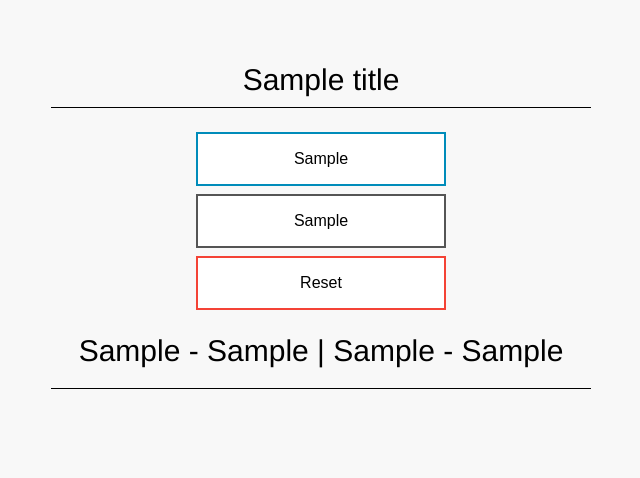
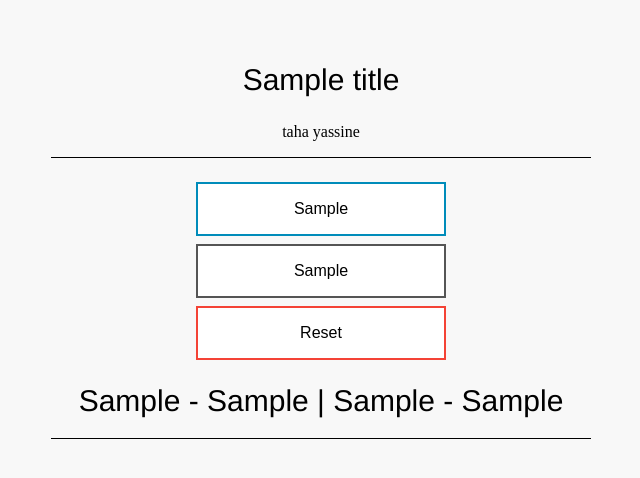
Before and after one commit to taha361/microservices, a Flask app: template azure-vote/azure-vote/templates/index.html in a window 1280 px wide. Shown: the top 478 px of the page, without its empty margins (319-959 px from the left). Run offline with Flask 2, Linux system fonts and the light colour scheme; the template is opened without the code that fills it: most values are stand-ins (such as "Sample title", 1, 10 or a date in 2020).

Commit message:
Update index.html
change index.html file

```diff
--- a/azure-vote/azure-vote/templates/index.html
+++ b/azure-vote/azure-vote/templates/index.html
@@ -15,6 +15,7 @@
         <form id="form" name="form" action="/"" method="post"><center>
         <div id="logo">{{title}}</div>
         <div id="space"></div>
+        <p>  taha yassine </p>
         <div id="form">
         <button name="vote" value="{{button1}}" onclick="send()" class="button button1">{{button1}}</button>
         <button name="vote" value="{{button2}}" onclick="send()" class="button button2">{{button2}}</button>
```
